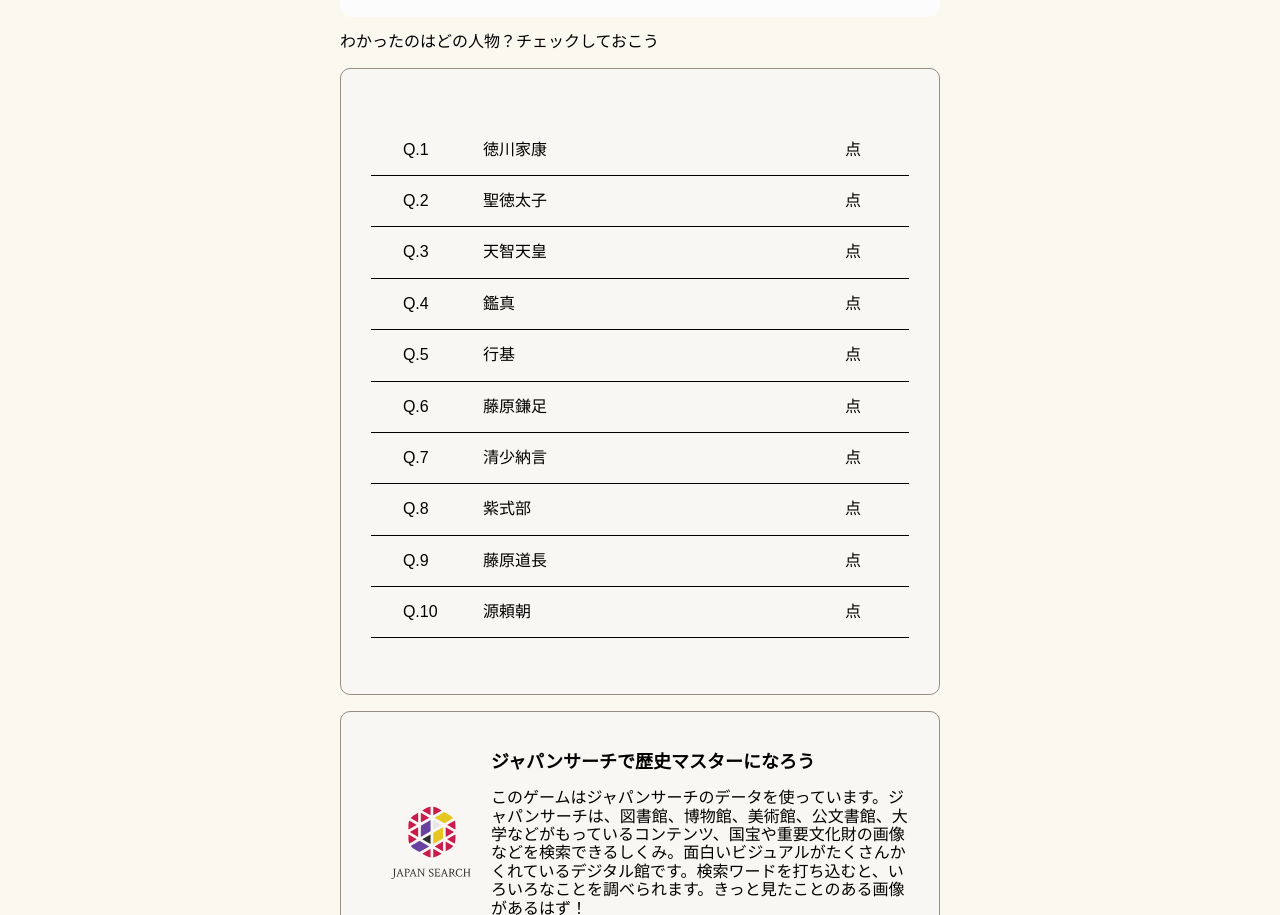
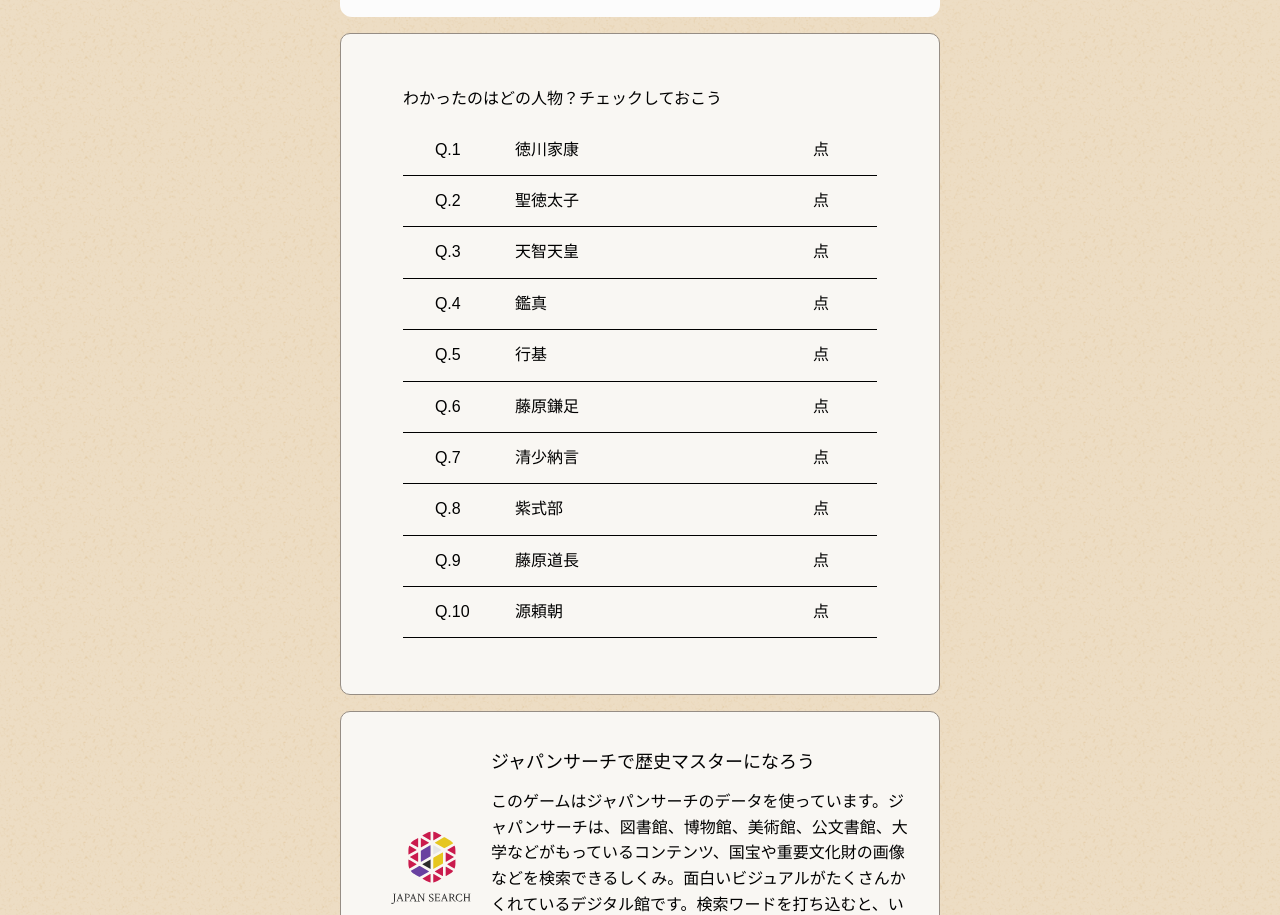
Before and after one commit to sasakiy84/ndl-hackathon-2023, a Vue app: page /score in a window 1280 px wide. Shown: the part 237-1152 px from the top of the page. Built offline with nearby package versions, Linux system fonts and the light colour scheme; a web font is replaced by a local one.

Commit message:
fix style

```diff
--- a/src/components/ScoreView/JpsDescriptionContainer.vue
+++ b/src/components/ScoreView/JpsDescriptionContainer.vue
@@ -12,7 +12,7 @@
       <img src="../../assets/japansearch_logo_text.svg" class="jps-logo">
       <article class="explain-jps">
         <h1>ジャパンサーチで歴史マスターになろう</h1>
-        <p>このゲームはジャパンサーチのデータを使っています。ジャパンサーチは、図書館、博物館、美術館、公文書館、大学などがもっているコンテンツ、国宝や重要文化財の画像などを検索できるしくみ。面白いビジュアルがたくさんかくれているデジタル館です。検索ワードを打ち込むと、いろいろなことを調べられます。きっと見たことのある画像があるはず！</p>
+        <p class="description-text">このゲームはジャパンサーチのデータを使っています。ジャパンサーチは、図書館、博物館、美術館、公文書館、大学などがもっているコンテンツ、国宝や重要文化財の画像などを検索できるしくみ。面白いビジュアルがたくさんかくれているデジタル館です。検索ワードを打ち込むと、いろいろなことを調べられます。きっと見たことのある画像があるはず！</p>
       </article>
     </div>
     <div class="jps-link-wrapper">
@@ -27,16 +27,20 @@
 <style scoped>
   h1 {
     font-size: large;
+    font-weight: 500;
   }
   .jps-logo {
-    /* width: 15%; */
-    /* height: 50%; */
-    /* margin-right: 1rem; */
+
   }
 
   a {
     text-decoration: none;
     display: inline-block;
+  }
+
+  .description-text {
+    font-weight: 400;
+    line-height: 1.6;
   }
 
   .jps-link-button {
@@ -56,6 +60,7 @@
     align-items: center;
     text-decoration: none;
     margin: 5px auto 0;
+    font-weight: 700;
   }
 
   .jps-link-wrapper {
--- a/src/components/ScoreView/ScoreList.vue
+++ b/src/components/ScoreView/ScoreList.vue
@@ -11,6 +11,8 @@
 
 <template>
   <ParagraphWrapper>
+    <div class="scorelist-wrapper">
+      <p>わかったのはどの人物？チェックしておこう</p>
       <ul>
         <li v-for="n in totalQuestionNumber">
             <p class="question-number-text">Q.{{ n }}</p>
@@ -18,10 +20,15 @@
             <p class="score-text">{{ scores[n - 1] }}点</p>
         </li>
       </ul>
+    </div>
   </ParagraphWrapper>
 </template>
 
 <style scoped>
+  .scorelist-wrapper {
+    padding: 0 2rem;
+  }
+
   ul {
     padding-left: 0;
   }
--- a/src/views/QuestionView.vue
+++ b/src/views/QuestionView.vue
@@ -9,11 +9,13 @@
       <p class="progress-text">
         あと{{ totalQuestionNumber - currentQuestionNumber }}問
       </p>
+      <div class="question-title">
         <h1>
           <span class="question-number">{{ `Q.${currentQuestionNumber + 1}` }}</span
           >この人物は誰でしょう？
         </h1>
-      <p>現在の得点: {{ totalScore }}</p>
+      </div>
+      <p class="current-score-text">現在の得点: {{ totalScore }}</p>
       <div class="img-wrapper">
         <img class="hint-img" :src="hintImgLinks[currentHintImgIndex]" alt="" />
       </div>
@@ -37,9 +39,6 @@
           {{ index }}
         </button>
       </div>
-
-      <!-- <div class="user-inputs-container">
-        <div class="user-inputs-wrapper"> -->
       <ParagraphWrapper>
         <div class="answer-input-wrapper" v-if="!selectBoxDisplayed">
           <input
@@ -92,10 +91,6 @@
           回答する
         </button>
       </ParagraphWrapper>
-
-
-        <!-- </div>
-      </div> -->
     </main>
     <HomeLink />
     <JpsHackathonFooter />
@@ -188,10 +183,6 @@
 </script>
 
 <style scoped>
-.body {
-  background: #fbf8f0;
-}
-
 main {
   max-width: 600px;
   margin: 0 auto 60px;
@@ -208,8 +199,16 @@
   margin-right: 15px;
 }
 
+.question-title {
+  margin-left: 3rem;
+}
+
 .question-number {
   font-weight: 900;
+}
+
+.current-score-text {
+  margin-left: 3rem;
 }
 
 .progress-bar {
@@ -233,6 +232,7 @@
 
 .progress-text {
   margin-top: 10px;
+  font-size: small;
 }
 
 .img-wrapper {
--- a/src/views/ScoreView.vue
+++ b/src/views/ScoreView.vue
@@ -18,7 +18,6 @@
         <h1 class="total-score-text">あなたの得点は{{ totalScore }}点です！</h1>
       </div>
       <ScoreclassContainer />
-      <p>わかったのはどの人物？チェックしておこう</p>
       <ScoreList />
       <JpsDescriptionContainer />
       <RouterLink to="/question?q=1" class="question-link">
@@ -33,10 +32,6 @@
 
 
 <style scoped>
-  .body {
-    background: #fbf8f0;
-  }
-
   main {
     max-width: 600px;
     margin: 0 auto 60px;
@@ -75,6 +70,7 @@
     align-items: center;
     text-decoration: none;
     margin: 50px auto 0;
+    font-weight: 700;
   }
 
   .total-score-wrapper {
```
Lines whose indentation alone changed are shown as unchanged.
